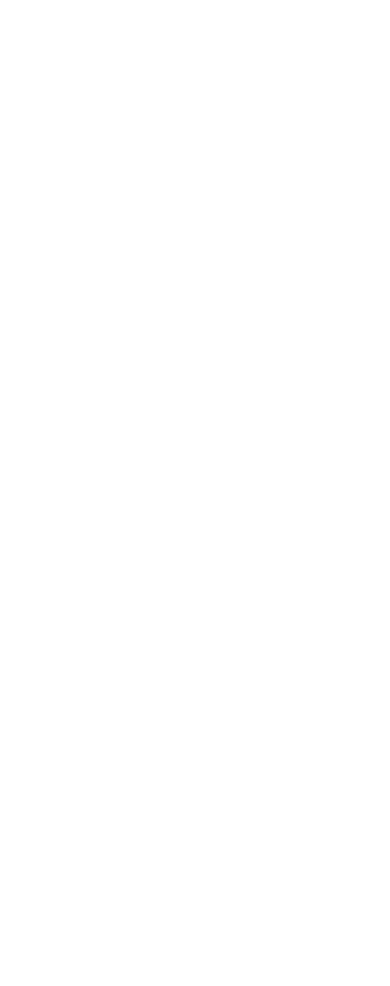
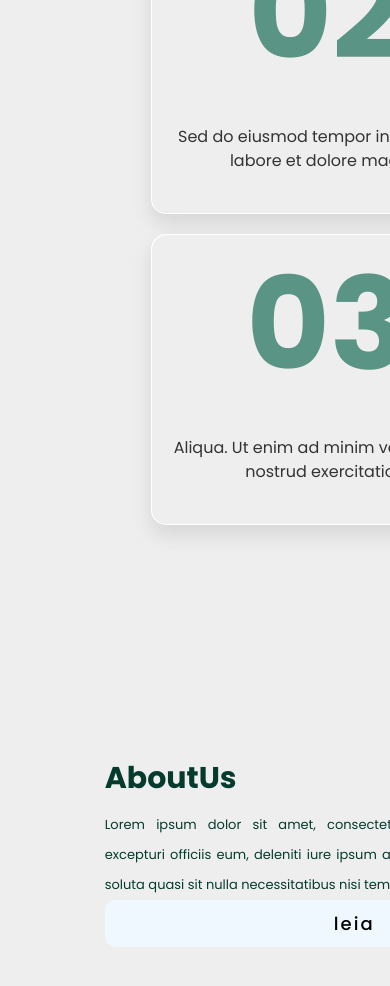
Before and after one commit to KarolynneFreire/projeto-start-ia, a React (Vite) app in the folder front/projetostartia/: page / in a window 390 px wide. Shown: the part 1380-2366 px from the top of the page. Before the commit the page ends 962 px from the top, so only its background shows below. Built offline with nearby package versions, Linux system fonts and the light colour scheme.

Commit message:
inclusão de dois componentes da pagina home

```diff
--- a/front/projetostartia/src/assets/routes/Consulta.jsx
+++ b/front/projetostartia/src/assets/routes/Consulta.jsx
@@ -3,6 +3,7 @@
 import axios from 'axios';
 
 import '../css/Consulta.css'
+import UserCard from './../../components/UserCard/UserCard';
 
 function Consulta() {
 
@@ -22,6 +23,7 @@
 
   return (
     <div>
+      <UserCard></UserCard>
       <div className='consulta-pesquisa'>
         <input type="search" id='nome' className='input-pesquisa' />
         <input type="search" name="" id="" className='input-pesquisa' />
@@ -47,7 +49,7 @@
         ))}
       </div>
     </div>
-  );
+    );
 }
 
 export default Consulta;
--- a/front/projetostartia/src/assets/routes/Home.jsx
+++ b/front/projetostartia/src/assets/routes/Home.jsx
@@ -1,12 +1,18 @@
 import React from 'react'
+import CardUnique from '../../components/CardUnique/CardUnique';
 import Banner from '../../components/header/Banner';
 
 import '../css/Home.css'
+import Funcao from './../../components/Funcao/Funcao';
+import AboutUs from './../../components/AboutUs/AboutUs';
 
 const Home = () => {
   return (
     <div>
      <Banner></Banner>
+     <Funcao></Funcao>
+<AboutUs></AboutUs>
+
     </div>
   );
 };
--- /dev/null
+++ b/front/projetostartia/src/components/AboutUs/AboutUs.css
@@ -0,0 +1,142 @@
+.aboutUs{
+    min-height: 100vh;
+    display: flex;
+    align-items: center;
+    justify-content: center;
+    padding: 30px;
+}
+
+@media (max-width: 768px) {
+    .aboutUs {
+        flex-direction: column; /* Em telas menores, a direção muda para coluna */
+    }
+}
+
+.about{
+    background: url(https://hilab.com.br/wp-content/uploads/2021/03/Dengue-idosos-Hilab.jpg) no-repeat left;
+    background-size: 60%;
+    overflow: hidden;
+    padding: 100px 0;
+}
+
+.inner-select{
+    width: 30%;
+    height: 70px;
+    float: right;
+    padding: 144px;
+    box-shadow: 10px 10px 8px rgb(0, 0, 0, 0.3);
+}
+.inner-select h1{
+    margin-bottom: 30px;
+    margin-top: -80px;
+    font-size: 30px;
+    font-weight: 900px;
+    color: rgb(4, 59, 45);
+}
+.text{
+    font-size: 13px;
+    color: rgb(4, 59, 45);
+    line-height: 30px;
+    text-align: justify;
+    margin-bottom: 40px;
+}
+
+.skill button{
+    font-size: 22px;
+    text-align: center;
+    letter-spacing: 2px;
+    border-radius: 10px;
+    border: none;
+    padding: 8px;
+    width: 200px;
+    background-color: aliceblue;
+    cursor: pointer;
+    margin-top: -30px;
+}
+
+.skill button:hover{
+    transition: 1s;
+    background-color: aqua;
+}
+
+/* Responsividade */
+@media (max-width: 1200px) {
+    .about {
+        background-size: 80%; /* Ajusta a imagem de fundo para telas grandes */
+    }
+    .inner-select {
+        width: 50%; /* Ajusta a largura da seção de texto para telas grandes */
+    }
+}
+
+@media (max-width: 796px) {
+    .skill button {
+        margin-top: -45px;
+    }
+}
+
+@media (max-width: 769px) {
+    .about {
+        background-size: 100%; /* Imagem ocupa 100% da largura em tablets */
+        padding: 50px 0; /* Reduz o padding para telas menores */
+    }
+    .inner-select {
+        width: 80%; /* Ajusta a largura da seção de texto para telas médias */
+        padding: 50px 20px; /* Reduz o padding */
+    }
+    .skill button {
+        margin-top: -15px;
+    }
+    .about {
+        background-image: none; /* Remove a imagem de fundo em telas pequenas */
+    }
+    .inner-select{
+        box-shadow: none; /* Remove sombras para telas pequenas */
+    }
+}
+
+/* Ajustes específicos para o botão */
+@media (max-width: 768px) {
+    .skill button {
+        width: 100%; /* Botão ocupa 100% da largura do container em telas menores */
+        font-size: 18px; /* Reduz a fonte para telas pequenas */
+        padding: 10px 0; /* Ajusta o padding */
+        margin-top: -10px; /* Ajusta a margem para evitar sobreposição */
+    }
+}
+
+.skill {
+    display: flex;
+    justify-content: center; /* Centraliza o botão no container */
+}
+
+@media (max-width: 768px) {
+    .skill {
+        flex-direction: column;
+        align-items: center;
+    }
+}
+
+.skill button {
+    box-sizing: border-box; /* Inclui padding e bordas no cálculo da largura */
+}
+
+@media (max-width: 778px) {
+    .skill button {
+    margin-top: -30px; /* Ajusta a margem para evitar sobreposição */
+    }
+}
+
+@media (max-width: 766px) {
+    .aboutUs{
+        margin-top: -100px ;
+        margin-left: -30px;
+    }
+
+    .text{
+        margin-top: -15px;
+    }
+    .skill button {
+    margin-top: -40px; /* Ajusta a margem para evitar sobreposição */
+    }
+}
--- /dev/null
+++ b/front/projetostartia/src/components/AboutUs/AboutUs.jsx
@@ -0,0 +1,26 @@
+import React from 'react';
+import './AboutUs.css';  // Certifique-se de ter o caminho correto para o arquivo CSS
+
+const AboutUs = () => {
+    return (
+        <div className='aboutUs'>
+            <div className="about">
+            <div className="inner-select">
+                <h1>AboutUs</h1>
+                <p className='text'>
+                    Lorem ipsum dolor sit amet, consectetur adipisicing elit. Aspernatur excepturi officiis eum,
+                    deleniti iure ipsum a perspiciatis aperiam error fuga soluta quasi sit nulla necessitatibus nisi
+                     tempora vel laudantium sint!
+                </p>
+                <div className="skill">
+                    <button>leia</button>
+                </div>
+            </div>
+        </div>
+        </div>
+
+
+    );
+}
+
+export default AboutUs;
--- /dev/null
+++ b/front/projetostartia/src/components/CardUnique/CardUnique.css
@@ -0,0 +1,52 @@
+.card-unique-container {
+    display: flex;
+    align-items: center;
+    background-color: white;
+    width: 900px;
+    height: 250px;
+    border-radius: 20px;
+    box-shadow: 0 15px 30px rgba(0, 0, 0, 0.1);
+    overflow: hidden;
+    margin-left: 200px;
+    margin-top: 20px;
+  }
+
+  .card-unique-image {
+    width: 200px;
+    height: 100%;
+    background: linear-gradient(to right, #ff7e5f, #feb47b);
+    border-top-left-radius: 20px;
+    border-bottom-left-radius: 20px;
+  }
+
+  .card-unique-content {
+    padding: 20px;
+    flex: 1;
+  }
+
+  .card-unique-date {
+    font-size: 0.9rem;
+    color: gray;
+  }
+
+  .card-unique-title {
+    font-size: 1.5rem;
+    margin: 10px 0;
+    color: #333;
+  }
+
+  .card-unique-description {
+    font-size: 1rem;
+    color: #666;
+    margin-bottom: 20px;
+  }
+
+  .card-unique-button {
+    padding: 10px 20px;
+    background-color: #ff7e5f;
+    color: white;
+    border: none;
+    border-radius: 50px;
+    cursor: pointer;
+    transition: background-color 0.3s;
+  }
--- /dev/null
+++ b/front/projetostartia/src/components/CardUnique/CardUnique.jsx
@@ -0,0 +1,23 @@
+import React from 'react';
+import './CardUnique.css'; // Estilos atualizados com nomes únicos
+
+const CardUnique = () => {
+  return (
+    <div className="card-unique-container">
+      <div className="card-unique-image">
+        <img src="https://www.psicologo.com.br/wp-content/uploads/saude-mental-para-idosos.jpg" alt="" srcset="" />
+      </div>
+      <div className="card-unique-content">
+        <p className="card-unique-date">26 December 2019</p>
+        <h2 className="card-unique-title">Lorem Ipsum Dolor2</h2>
+        <p className="card-unique-description">
+          Lorem ipsum dolor sit amet consectetur, adipisicing elit. Recusandae
+          voluptate repellendus magni illo ea animi?
+        </p>
+        <button className="card-unique-button">Read More</button>
+      </div>
+    </div>
+  );
+};
+
+export default CardUnique;
--- /dev/null
+++ b/front/projetostartia/src/components/Funcao/Funcao.css
@@ -0,0 +1,77 @@
+
+.cards-container {
+  display: flex;
+  gap: 20px;
+  justify-content: center;
+  margin-top: 30px;
+}
+
+
+.card {
+  background-color: white;
+  border-radius: 15px; /* Arredondando o card completo */
+  overflow: hidden; /* Garante que o conteúdo extra não ultrapasse as bordas arredondadas */
+  width: 250px;
+  text-align: center;
+  box-shadow: 0 10px 20px rgba(0, 0, 0, 0.1);
+  transition: transform 0.3s;
+  backdrop-filter: blur(10px);
+  border: 1px solid rgba(255, 255, 255, 0.3);
+}
+
+.card-header {
+
+  color: rgb(89, 148, 132); /* O número ficará branco */
+  padding: 20px 0;
+  font-size: 2.5rem;
+  border-top-left-radius: 15px; /* Arredonda o topo esquerdo */
+  border-top-right-radius: 15px; /* Arredonda o topo direito */
+  text-align: center; /* Centraliza o número */
+
+}
+
+.card-header h1{
+  background: none;
+}
+
+.card:hover {
+  transform: translateY(-10px); /* Efeito hover */
+}
+
+.card-body {
+  padding: 20px;
+}
+
+.card-body p {
+  font-size: 1rem;
+  color: #333;
+  margin-bottom: 20px;
+}
+
+.card-body button {
+  padding: 10px 20px;
+  background-color: #FFA500; /* Botão com a mesma cor do topo */
+  border: none;
+  border-radius: 50px;
+  color: white;
+  font-weight: bold;
+  cursor: pointer;
+  transition: background-color 0.3s;
+}
+
+.card-body button:hover {
+  background-color: #e69500; /* Cor mais escura ao passar o mouse */
+}
+
+/* Responsividade */
+@media (max-width: 768px) {
+  .cards-container {
+    flex-direction: column;
+    align-items: center;
+  }
+
+  .card {
+    width: 100%;
+    max-width: 350px;
+  }
+}
--- /dev/null
+++ b/front/projetostartia/src/components/Funcao/Funcao.jsx
@@ -0,0 +1,43 @@
+  import React from 'react';
+  import './Funcao.css'; // Importa os estilos CSS
+
+
+    const Funcao = () => {
+      const cardsData = [
+        {
+          number: "01",
+          text: "Lorem ipsum dolor sit amet, consectetur adipiscing elit.",
+          buttonText: "Read More"
+        },
+        {
+          number: "02",
+          text: "Sed do eiusmod tempor incididunt ut labore et dolore magna.",
+          buttonText: "Read More"
+        },
+        {
+          number: "03",
+          text: "Aliqua. Ut enim ad minim veniam, quis nostrud exercitation.",
+          buttonText: "Read More"
+        }
+      ];
+
+      return (
+        <div className="cards-container">
+          {cardsData.map((card, index) => (
+            <div key={index} className="card">
+              <div className="card-header">
+                {/* Colocando o nome "Passo" ao lado do número */}
+                <h1>
+                  {card.number}
+                </h1>
+              </div>
+              <div className="card-body">
+                <p>{card.text}</p>
+              </div>
+            </div>
+          ))}
+        </div>
+      );
+    };
+
+    export default Funcao;
--- a/front/projetostartia/src/components/PreverVulnerabilidade/PreverVulnerabilidade.jsx
+++ b/front/projetostartia/src/components/PreverVulnerabilidade/PreverVulnerabilidade.jsx
@@ -27,6 +27,3 @@
 };
 
 export default PreverVulnerabilidade;
-
-
-export default PreverVulnerabilidade;
```
